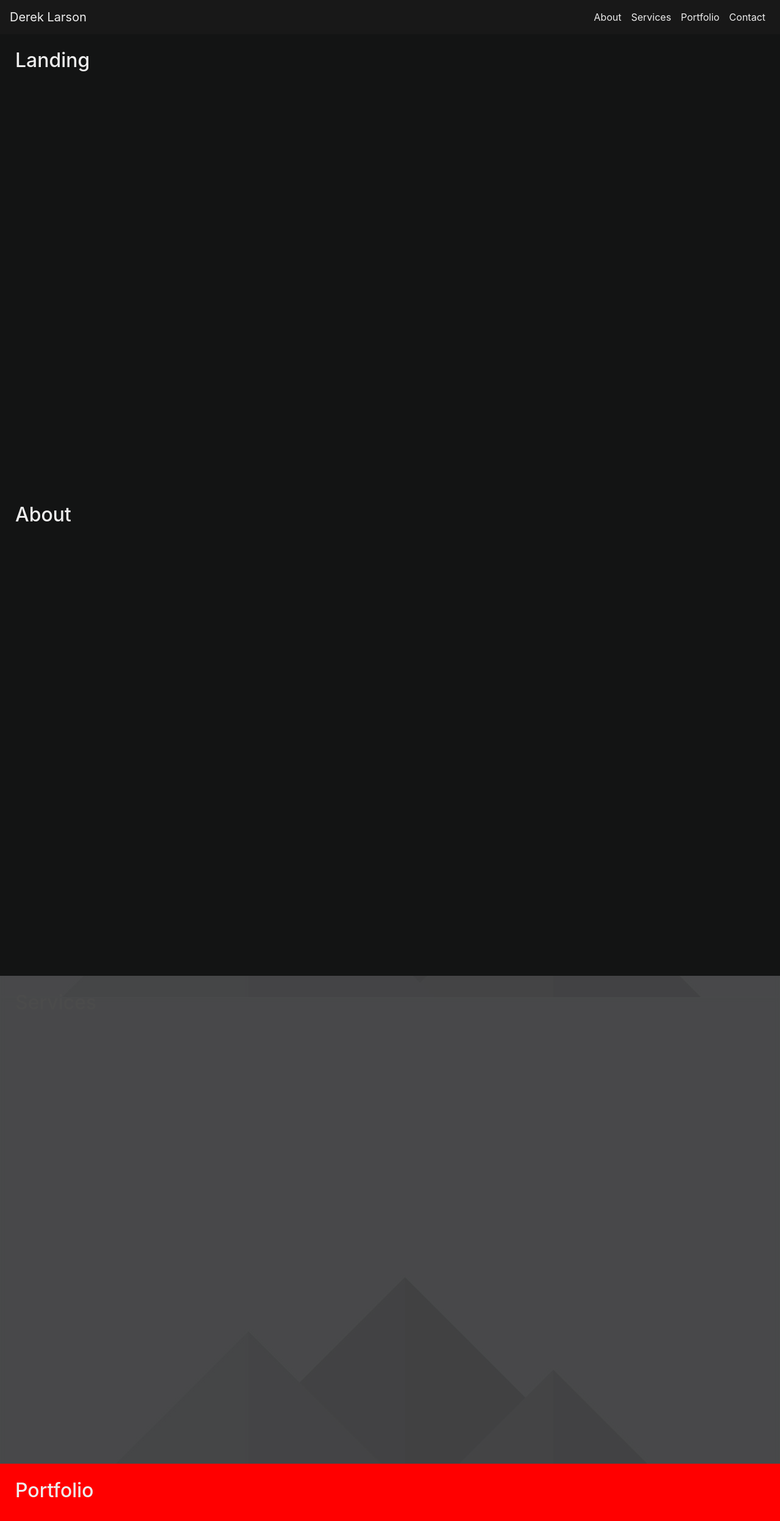
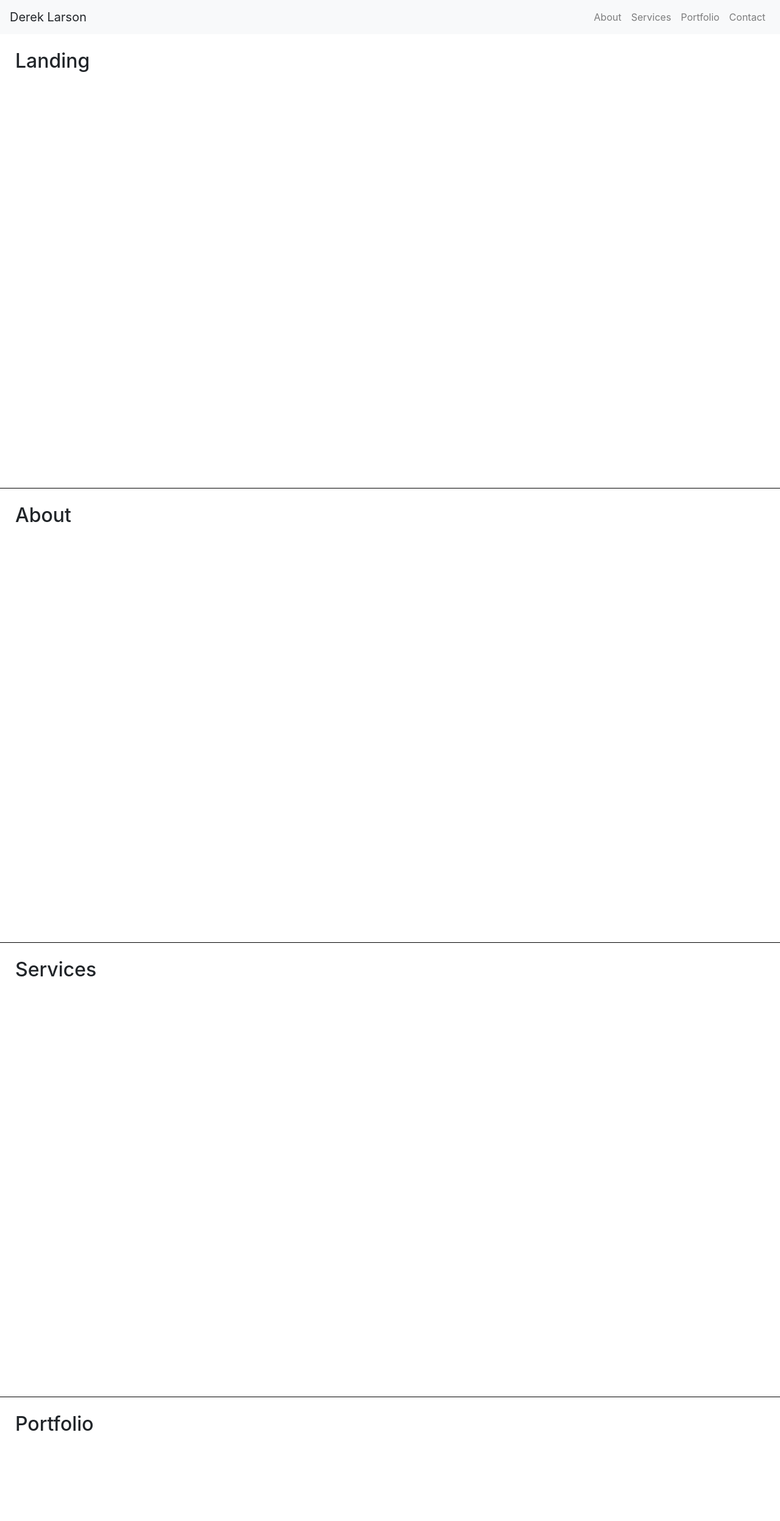
Before and after one commit to cstst/react-portfolio, a React (Create React App) app: page / in a window 1280 px wide. Shown: the top 2494 px of the page at 61% size. Built offline with nearby package versions, Linux system fonts and the light colour scheme.

Commit message:
clean slate

```diff
--- a/src/About.js
+++ b/src/About.js
@@ -11,8 +11,7 @@ export default () => (
 )
 
 const Wrapper = styled.div`
-    position: relative;
-    height: 100vh;
+    height: calc(100vh - 55px);
     padding: 25px;
-    background: #131414;
+    border-bottom: 1px solid black;
 `
--- a/src/App.js
+++ b/src/App.js
@@ -30,6 +30,5 @@ injectGlobal`
 `
 
 const Wrapper = styled.div`
-    background: #131414;
-    color: #eee;
+
 `
--- a/src/Contact.js
+++ b/src/Contact.js
@@ -11,8 +11,7 @@ export default () => (
 )
 
 const Wrapper = styled.div`
-    position: relative;
-    height: 100vh;
+    height: calc(100vh - 55px);
     padding: 25px;
-    background: blue;
+    border-bottom: 1px solid black;
 `
--- a/src/Footer.js
+++ b/src/Footer.js
@@ -4,11 +4,12 @@ import styled from 'styled-components'
 export default () => (
 
     <Wrapper>
-        <h2>Footer</h2>
+        <h4>Footer</h4>
     </Wrapper>
 )
 
 const Wrapper = styled.div`
-    background: #555555;
+    height: 56px;
     padding: 15px 25px;
+    box-sizing: border-box;
 `
--- a/src/Header.js
+++ b/src/Header.js
@@ -25,7 +25,7 @@ export default class Header extends Component {
     render() {
         return (
 
-            <StyledNavbar fixed="top" expand="md">
+            <StyledNavbar color="light" light fixed="top" expand="md">
                 <NavbarBrand onClick={() => scroll.scrollToTop()}>Derek Larson</NavbarBrand>
                 <NavbarToggler onClick={this.toggle}/>
                 <Collapse isOpen={this.state.isOpen} navbar>
@@ -61,18 +61,11 @@ export default class Header extends Component {
 
 const StyledNavbar = styled(Navbar)`
 
-    background: #181818;
-    color: #eee;
     .navbar-brand, a {
         cursor: pointer;
         user-select: none;
     }
-    .navbar-brand {
-        color: #fff;
-    }
     .navbar-toggler {
-        background: white;
         outline: none;
     }
-
 `
--- a/src/Landing.js
+++ b/src/Landing.js
@@ -9,8 +9,8 @@ export default () => (
 )
 
 const Wrapper = styled.div`
-
-    height: 100vh;
-    padding: 80px 25px;
-    background: transparent;
+    margin-top: 56px;
+    height: calc(100vh - 55px);
+    padding: 25px;
+    border-bottom: 1px solid black;
 `
--- a/src/Portfolio.js
+++ b/src/Portfolio.js
@@ -11,8 +11,7 @@ export default () => (
 )
 
 const Wrapper = styled.div`
-    position: relative;
-    height: 100vh;
+    height: calc(100vh - 55px);
     padding: 25px;
-    background: red;
+    border-bottom: 1px solid black;
 `
--- a/src/Services.js
+++ b/src/Services.js
@@ -1,6 +1,5 @@
 import React from 'react'
 import { Element } from 'react-scroll'
-import B4 from './img/b4.jpg'
 import styled from 'styled-components'
 
 export default () => (
@@ -12,20 +11,7 @@ export default () => (
 )
 
 const Wrapper = styled.div`
-    position: relative;
-    height: 100vh;
+    height: calc(100vh - 55px);
     padding: 25px;
-    background-image: url(${B4});
-    background-attachment: fixed;
-    background-position: 0 35px;
-    :before {
-        content: "";
-        position: absolute;
-        top: 0;
-        bottom: 0;
-        right: 0;
-        left: 0;
-        background: hsla(210, 0%, 8%, .75);
-        z-index: 0;
-      }
+    border-bottom: 1px solid black;
 `
```
